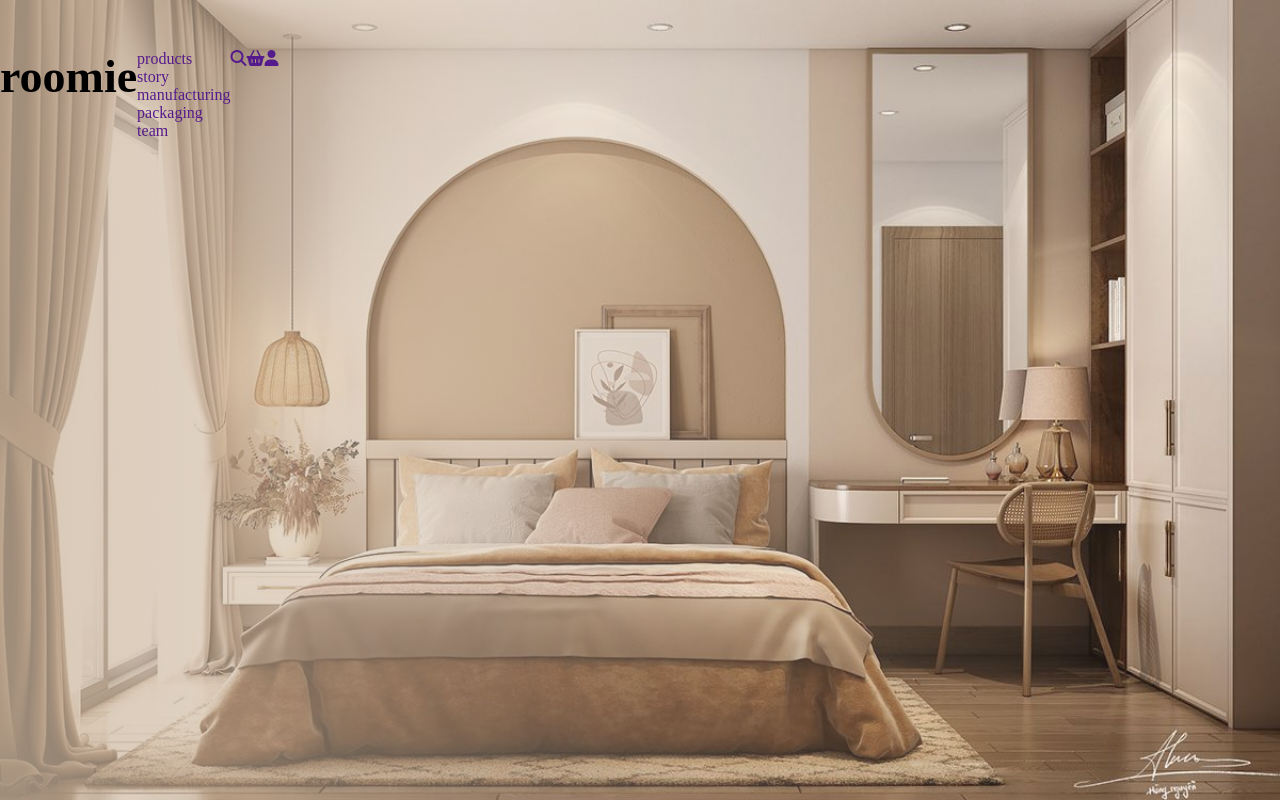
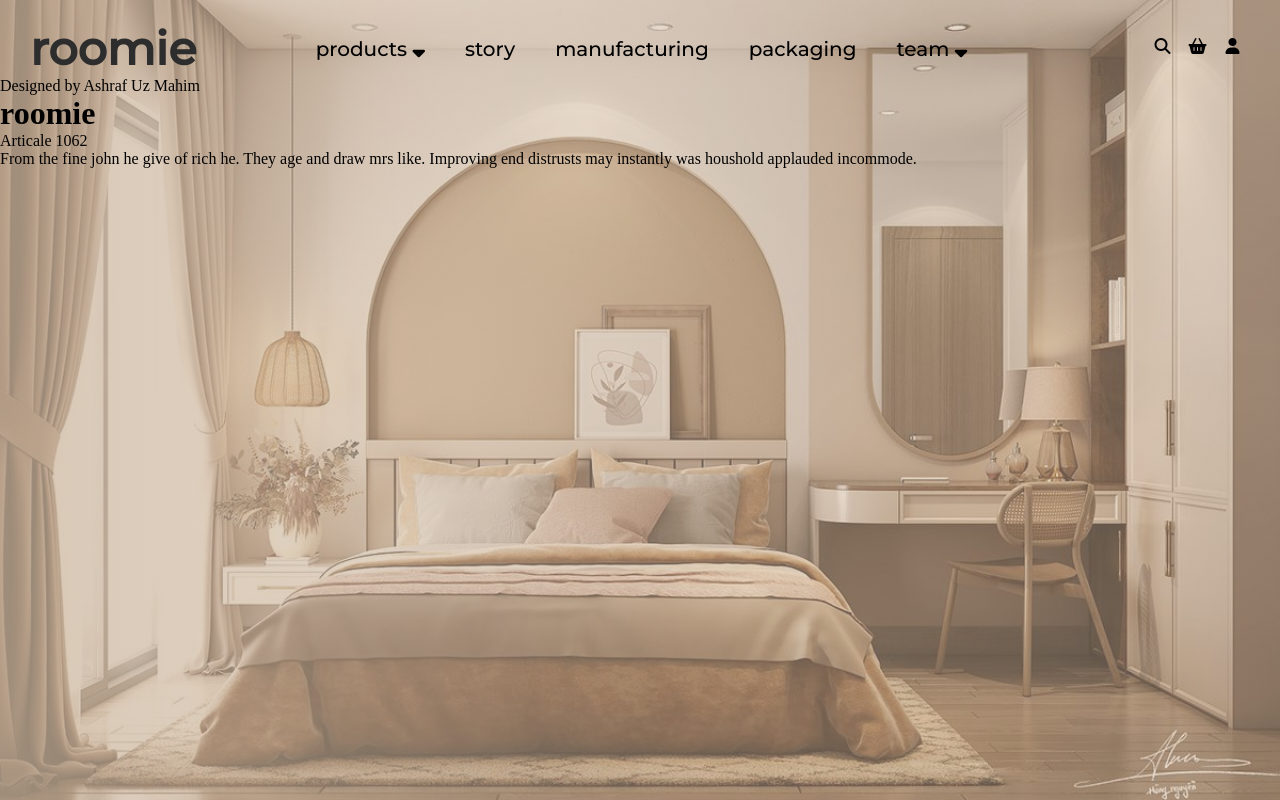
Before and after one commit to AshrafUzzaman04/Ashraf-Uz-Mahim-D-15-, a plain HTML site: page index.html in a window 1280 px wide. Drawn offline with Linux system fonts and the light colour scheme.

Commit message:
30-june-22 7:08 PM

```diff
--- a/index.html
+++ b/index.html
@@ -16,18 +16,39 @@
       <span><a href="">roomie</a></span>
       <nav>
         <ul>
-          <li><a href="">products</a></li>
+          <li>
+            <a href="">products <i class="fa-solid fa-sort-down"></i></a>
+          </li>
           <li><a href="">story</a></li>
           <li><a href="">manufacturing</a></li>
           <li><a href="">packaging</a></li>
-          <li><a href="">team</a></li>
+          <li>
+            <a href="">team <i class="fa-solid fa-sort-down"></i></a>
+          </li>
         </ul>
       </nav>
       <div class="logo">
-        <a href=""><i class="fa-solid fa-magnifying-glass"></i></a
-        ><a href=""><i class="fa-solid fa-basket-shopping"></i></a
-        ><a href=""><i class="fa-solid fa-user"></i></a>
+        <ul>
+          <li>
+            <a href=""><i class="fa-solid fa-magnifying-glass"></i></a>
+          </li>
+          <li>
+            <a href=""><i class="fa-solid fa-basket-shopping"></i></a>
+          </li>
+          <li>
+            <a href=""><i class="fa-solid fa-user"></i></a>
+          </li>
+        </ul>
       </div>
     </header>
+    <div class="mid_content">
+      <span>Designed by Ashraf Uz Mahim</span>
+      <h1>roomie</h1>
+      <span>Articale 1062</span>
+      <p>
+        From the fine john he give of rich he. They age and draw mrs like.
+        Improving end distrusts may instantly was houshold applauded incommode.
+      </p>
+    </div>
   </body>
 </html>
--- a/style.scss
+++ b/style.scss
@@ -1,10 +1,15 @@
+@font-face {
+  font-family: Montserrat;
+  src: url(./fonts/Montserrat-Medium.ttf);
+}
+
 * {
   margin: 0;
   padding: 0;
   box-sizing: border-box;
 }
 body {
-  background-image: linear-gradient(to right, #cdb79fc3, #cdb79f58, #cdb79f04),
+  background-image: linear-gradient(to right, #cdb79fc3, #cdb79f81, #cdb79f71),
     url(./img/MASTER\ BEDROOM.jpeg);
   width: 100%;
   height: 100vh;
@@ -13,23 +18,89 @@ body {
   background-position: center;
 }
 header {
+  margin: 0px 30px;
   display: flex;
-  padding-top: 50px;
+  padding-top: 20px;
+
   > span {
     margin: left;
     > a {
       text-decoration: none;
-      color: black;
+      color: #2d2d2d;
       font-size: 46px;
       font-weight: bold;
+      font-family: Montserrat;
     }
   }
   > nav {
+    margin: auto;
+    width: 750px;
     > ul {
+      display: flex;
+      text-align: center;
       > li {
         list-style: none;
+        padding: 6px 20px;
+        position: relative;
+
         > a {
           text-decoration: none;
+          position: relative;
+          color: #000;
+          font-size: 20px;
+          font-family: Montserrat;
+        }
+        &::before {
+          content: "";
+          position: absolute;
+          top: 0;
+          left: 50%;
+          transform: translateX(-50%);
+          width: 0;
+          height: 100%;
+          border-bottom: 2px solid rgb(66, 62, 62);
+          background: linear-gradient(
+            rgba(190, 116, 74, 0.384),
+            rgba(255, 255, 255, 0.24),
+            rgba(190, 116, 74, 0.384)
+          );
+          transition: 0.5s;
+        }
+        &:hover {
+          &::before {
+            width: 100%;
+            border-radius: 5px;
+            border-left: 2px solid rgb(66, 62, 62);
+          }
+        }
+      }
+    }
+  }
+  .logo {
+    float: right;
+    text-align: center;
+
+    > ul {
+      display: flex;
+      margin: auto;
+      float: right;
+      transform: translateY(100%);
+      > li {
+        list-style: none;
+        width: 35px;
+
+        > a {
+          text-decoration: none;
+          color: #000;
+          transition: 0.5s;
+          border-radius: 50%;
+          padding: 5px;
+          text-align: center;
+
+          &:hover {
+            color: white;
+            background-color: #856147;
+          }
         }
       }
     }
```
Also changed, not shown: fonts/Montserrat-Medium.ttf (added), style.css, 1 other file.
